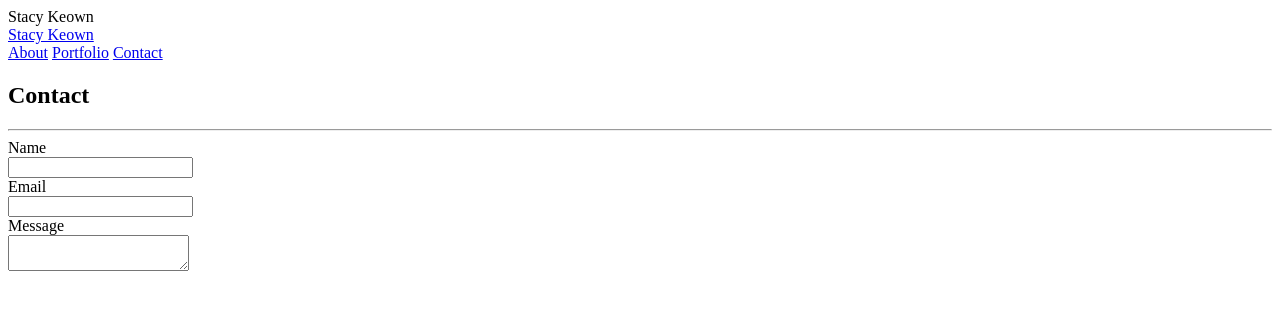
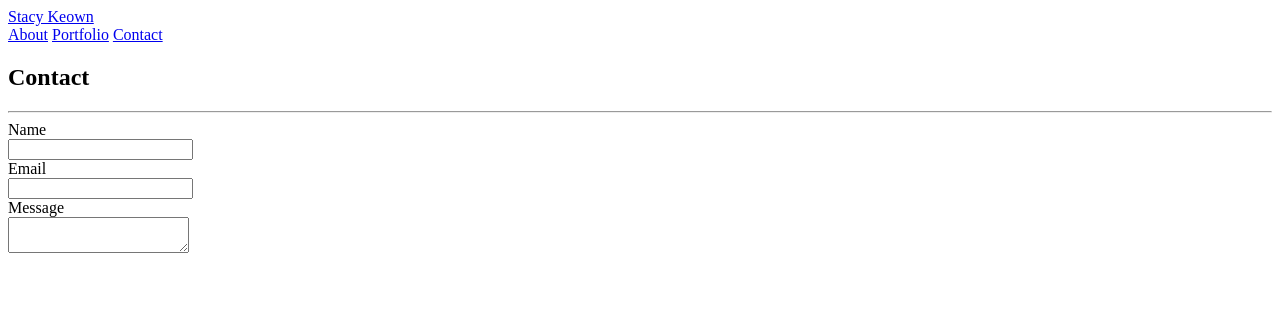
Before and after one commit to skeown13/basic_portfolio, a plain HTML site: page contact.html in a window 1280 px wide. Drawn offline with Linux system fonts and the light colour scheme.

Commit message:
removed double name from all 3 pages

```diff
--- a/contact.html
+++ b/contact.html
@@ -8,7 +8,7 @@
   </head>
   <body>
 
-    <header>Stacy Keown
+    <header>
       <div class="container">
         <a href="index.html" id="logo">Stacy Keown</a>
         <nav>
```
Also changed, not shown: index.html (+1 -1 lines), portfolio.html (+1 -1 lines).
